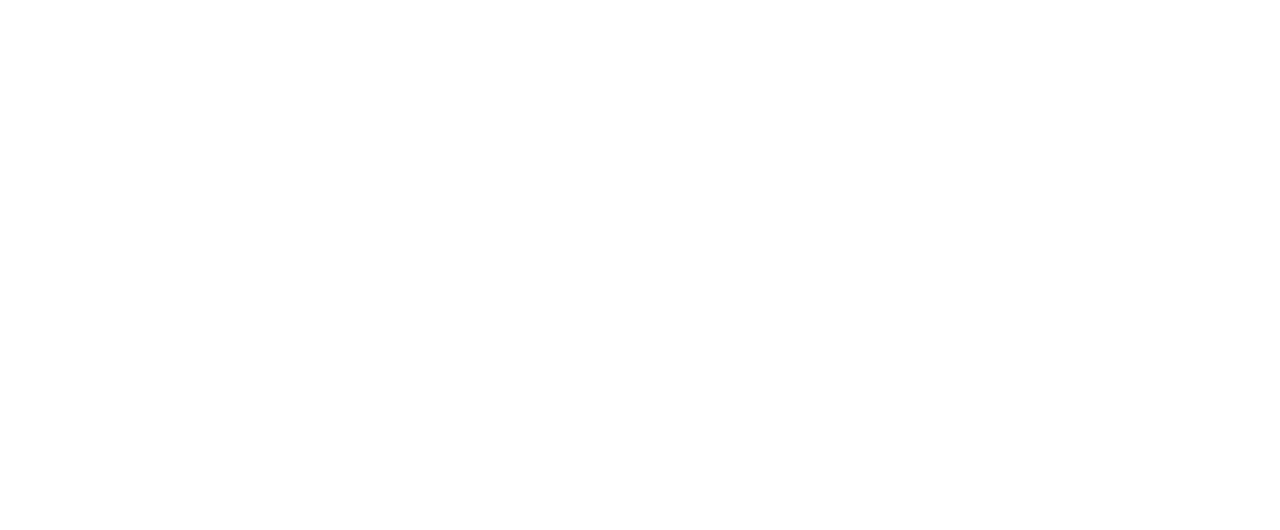
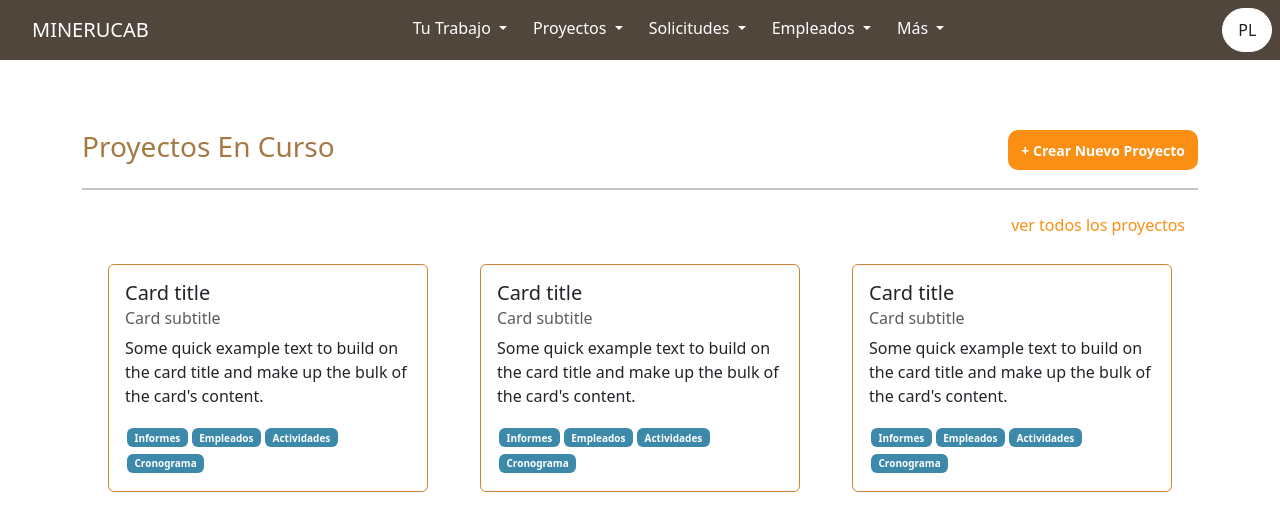
Before and after one commit to Pedrolp37/MinerUCAB, a Vue app in the folder Fronted/: page /proyectos/home in a window 1280 px wide. Before the commit this address had no page. Shown: the top 530 px of the page. Built offline with nearby package versions, Linux system fonts and the light colour scheme.

Commit message:
feat: adding proyectos routes

```diff
--- a/Fronted/package.json
+++ b/Fronted/package.json
@@ -12,6 +12,7 @@
   },
   "dependencies": {
     "bootstrap": "^5.3.3",
+    "bootstrap-icons": "^1.11.3",
     "vue": "^3.4.21",
     "vue-router": "^4.3.0"
   },
--- /dev/null
+++ b/Fronted/src/components/Card.vue
@@ -0,0 +1,32 @@
+<template>
+  <div class="card" style="width: 20rem">
+    <div class="card-body">
+      <h5 class="card-title">Card title</h5>
+      <h6 class="card-subtitle mb-2 text-body-secondary">Card subtitle</h6>
+      <p class="card-text">
+        Some quick example text to build on the card title and make up the bulk of the card's
+        content.
+      </p>
+      <a href="#" class="btn badge " >Informes</a>
+      <a href="#" class="btn badge " >Empleados</a>
+      <a href="#" class="btn badge " >Actividades</a>
+      <a href="#" class="btn badge " >Cronograma</a>
+    </div>
+  </div>
+</template>
+
+<script setup></script>
+
+<style scoped>
+.card{
+  margin-top: 20px;
+  border: solid 1px #CF8633;
+}
+
+.btn{
+  font-size: 10px;
+  background-color: rgb(61, 137, 169);
+  color:white;
+  margin: 2px;
+}
+</style>
--- /dev/null
+++ b/Fronted/src/components/NavBar.vue
@@ -0,0 +1,159 @@
+<template>
+  <nav class="navbar navbar-expand-lg" style="background-color: #50463c">
+    <div class="container-fluid">
+      <a class="navbar-brand" href="/proyectos/home">MINERUCAB</a>
+      <button
+        class="navbar-toggler"
+        type="button"
+        data-bs-toggle="collapse"
+        data-bs-target="#navbarNav"
+        aria-controls="navbarNav"
+        aria-expanded="false"
+        aria-label="Toggle navigation"
+      >
+        <span class="navbar-toggler-icon"></span>
+      </button>
+      <div class="collapse navbar-collapse" id="navbarNav">
+        <ul class="navbar-nav">
+          <li class="nav-item dropdown">
+            <a
+              class="nav-link dropdown-toggle"
+              href="#"
+              role="button"
+              data-bs-toggle="dropdown"
+              aria-expanded="false"
+              style="color: white"
+            >
+              Tu Trabajo
+            </a>
+            <ul class="dropdown-menu">
+              <li><a class="dropdown-item" href="#">Action</a></li>
+              <li><a class="dropdown-item" href="#">Another action</a></li>
+              <li><hr class="dropdown-divider" /></li>
+              <li><a class="dropdown-item" href="#">Something else here</a></li>
+            </ul>
+          </li>
+          <li class="nav-item dropdown">
+            <a
+              class="nav-link dropdown-toggle"
+              href="#"
+              role="button"
+              data-bs-toggle="dropdown"
+              aria-expanded="false"
+              style="color: white"
+            >
+              Proyectos
+            </a>
+            <ul class="dropdown-menu">
+              <li><a class="dropdown-item" href="#">Action</a></li>
+              <li><a class="dropdown-item" href="#">Another action</a></li>
+              <li><hr class="dropdown-divider" /></li>
+              <li><a class="dropdown-item" href="#">Something else here</a></li>
+            </ul>
+          </li>
+          <li class="nav-item dropdown">
+            <a
+              class="nav-link dropdown-toggle"
+              href="#"
+              role="button"
+              data-bs-toggle="dropdown"
+              aria-expanded="false"
+              style="color: white"
+            >
+              Solicitudes
+            </a>
+            <ul class="dropdown-menu">
+              <li><a class="dropdown-item" href="#">Action</a></li>
+              <li><a class="dropdown-item" href="#">Another action</a></li>
+              <li><hr class="dropdown-divider" /></li>
+              <li><a class="dropdown-item" href="#">Something else here</a></li>
+            </ul>
+          </li>
+          <li class="nav-item dropdown">
+            <a
+              class="nav-link dropdown-toggle"
+              href="#"
+              role="button"
+              data-bs-toggle="dropdown"
+              aria-expanded="false"
+              style="color: white"
+            >
+              Empleados
+            </a>
+            <ul class="dropdown-menu">
+              <li><a class="dropdown-item" href="#">Action</a></li>
+              <li><a class="dropdown-item" href="#">Another action</a></li>
+              <li><hr class="dropdown-divider" /></li>
+              <li><a class="dropdown-item" href="#">Something else here</a></li>
+            </ul>
+          </li>
+          <li class="nav-item dropdown">
+            <a
+              class="nav-link dropdown-toggle"
+              href="#"
+              role="button"
+              data-bs-toggle="dropdown"
+              aria-expanded="false"
+              style="color: white"
+            >
+              Más
+            </a>
+            <ul class="dropdown-menu">
+              <li><a class="dropdown-item" href="#">Action</a></li>
+              <li><a class="dropdown-item" href="#">Another action</a></li>
+              <li><hr class="dropdown-divider" /></li>
+              <li><a class="dropdown-item" href="#">Something else here</a></li>
+            </ul>
+          </li>
+          <li class="nav-item usuario">
+            <button class="btn">
+              {{ usuario }}
+            </button>
+          </li>
+        </ul>
+      </div>
+    </div>
+  </nav>
+</template>
+
+<script setup>
+import { ref } from 'vue'
+
+let usuario = ref('')
+usuario.value = 'PL'
+</script>
+
+<style scoped>
+.navbar-brand {
+  margin-left: 20px;
+  color: white;
+}
+
+.collapse {
+  margin-left: 230px;
+}
+
+.nav-item {
+  margin-left: 10px;
+}
+
+.usuario {
+  border: solid 1px white;
+  border-radius: 50px;
+  background-color: white;
+  font-weight: bold;
+  font-size: 14px;
+  color: black;
+  padding: 2px;
+  margin-left: 270px;
+  text-align: center;
+}
+
+.dropdown-divider {
+  border-top: 2px solid #4a4c4d;
+}
+
+.divider {
+  border-top: 6px solid #2ba4e1;
+}
+</style>
--- a/Fronted/src/main.js
+++ b/Fronted/src/main.js
@@ -3,6 +3,7 @@
 import router from './router'
 import 'bootstrap'
 import 'bootstrap/dist/css/bootstrap.min.css'
+import 'bootstrap-icons/font/bootstrap-icons.css'
 
 const app = createApp(App)
 
--- a/Fronted/src/router/index.js
+++ b/Fronted/src/router/index.js
@@ -1,5 +1,6 @@
 import { createRouter, createWebHistory } from 'vue-router'
-import prueba from '../views/Proyectos/HomeProyectos.vue'
+import HomeView from '../views/HomeView.vue'
+import ProyectosHomeView from '../views/Proyectos/ProyectosHomeView.vue'
 
 const router = createRouter({
   history: createWebHistory(import.meta.env.BASE_URL),
@@ -7,7 +8,12 @@
     {
       path: '/',
       name: 'home',
-      component: prueba
+      component: HomeView
+    },
+    {
+      path: '/proyectos/home',
+      name: 'proyectos',
+      component: ProyectosHomeView
     }
   ]
 })
--- /dev/null
+++ b/Fronted/src/views/HomeView.vue
@@ -0,0 +1,5 @@
+<template></template>
+
+<script setup></script>
+
+<style scoped></style>
--- /dev/null
+++ b/Fronted/src/views/Proyectos/ProyectosHomeView.vue
@@ -0,0 +1,56 @@
+<template>
+  <div>
+    <NavBarVue />
+
+    <section style="margin-top: 70px">
+      <div class="container">
+        <div class="row">
+          <div class="col-6 d-flex justify-content-start">
+            <h3 class="proyCurso">Proyectos En Curso</h3>
+          </div>
+          <div class="col-6 d-flex justify-content-end">
+            <button type="button" class="button btn">+ Crear Nuevo Proyecto</button>
+          </div>
+        </div>
+        <hr />
+        <div class="row">
+          <div class="col d-flex justify-content-end">
+            <a href="" role="button" class="btn" style="color: #fa8f14">ver todos los proyectos</a>
+          </div>
+        </div>
+        <div class="d-flex flex-wrap flex-row justify-content-around">
+          <!--Aplicar v-for y props para mandar la información-->
+          <CardVue/>
+          <CardVue/>
+          <CardVue/>
+        </div>
+      </div>
+    </section>
+  </div>
+</template>
+
+<script setup>
+import CardVue from '../../components/Card.vue'
+import NavBarVue from '../../components/NavBar.vue'
+</script>
+
+<style scoped>
+hr{
+  border-top: 2px solid #161717;
+}
+
+.button {
+  height: 40px;
+  border-radius: 10px;
+  background-color: #fa8f14;
+  color: white;
+  text-align: center;
+  font-weight: bold;
+  font-size: 14px;
+}
+
+.proyCurso {
+  color: #a57844;
+}
+
+</style>
```
Also changed, not shown: 1 other file (tests, documents, lock files or other folders).
